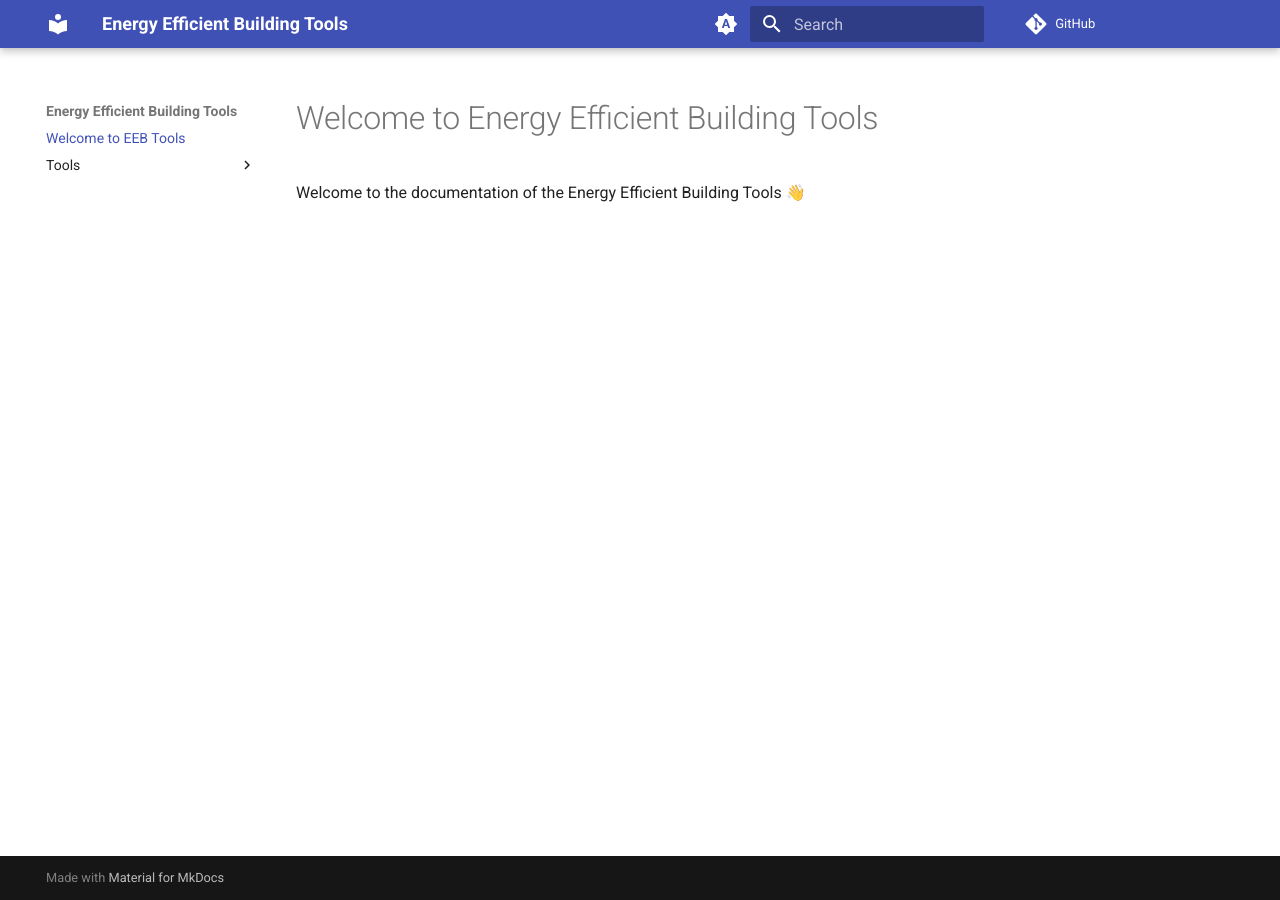
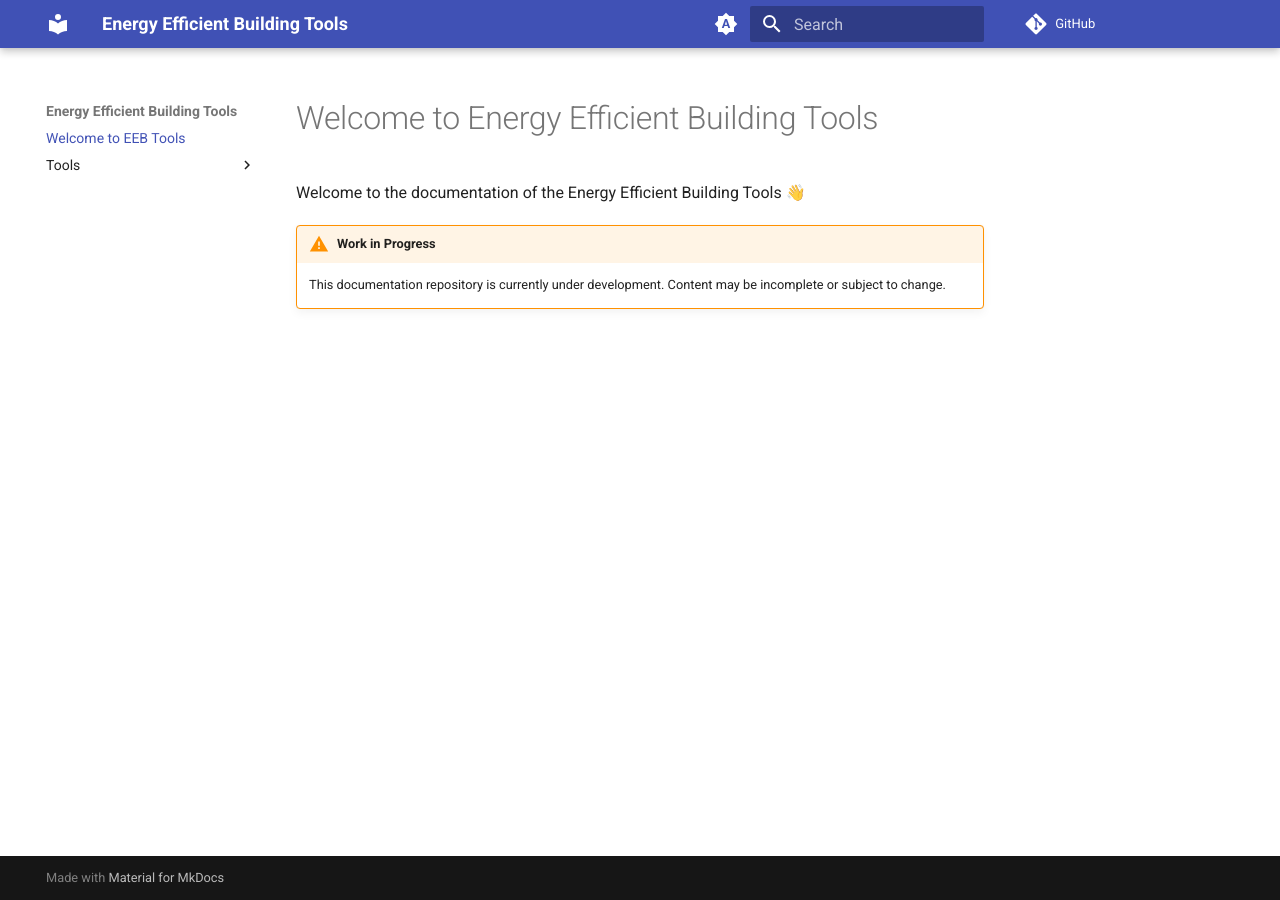
Before and after one commit to EURAC-EEBgroup/tools.eeb.eurac.edu, an MkDocs documentation site: the page built from docs/index.md, in a window 1280 px wide. Built offline with MkDocs 1.6.1 and Material for MkDocs 9.7.7, drawn with Linux system fonts in a browser that asks for light colours; comment, search, counter and statistics services are not loaded.

Commit message:
Update index.md
add "work in progress" alert

```diff
--- a/docs/index.md
+++ b/docs/index.md
@@ -5,3 +5,7 @@ title: Welcome to EEB Tools
 # Welcome to Energy Efficient Building Tools
 
 Welcome to the documentation of the Energy Efficient Building Tools 👋
+
+!!! warning "Work in Progress"
+    This documentation repository is currently under development.
+    Content may be incomplete or subject to change.
```
